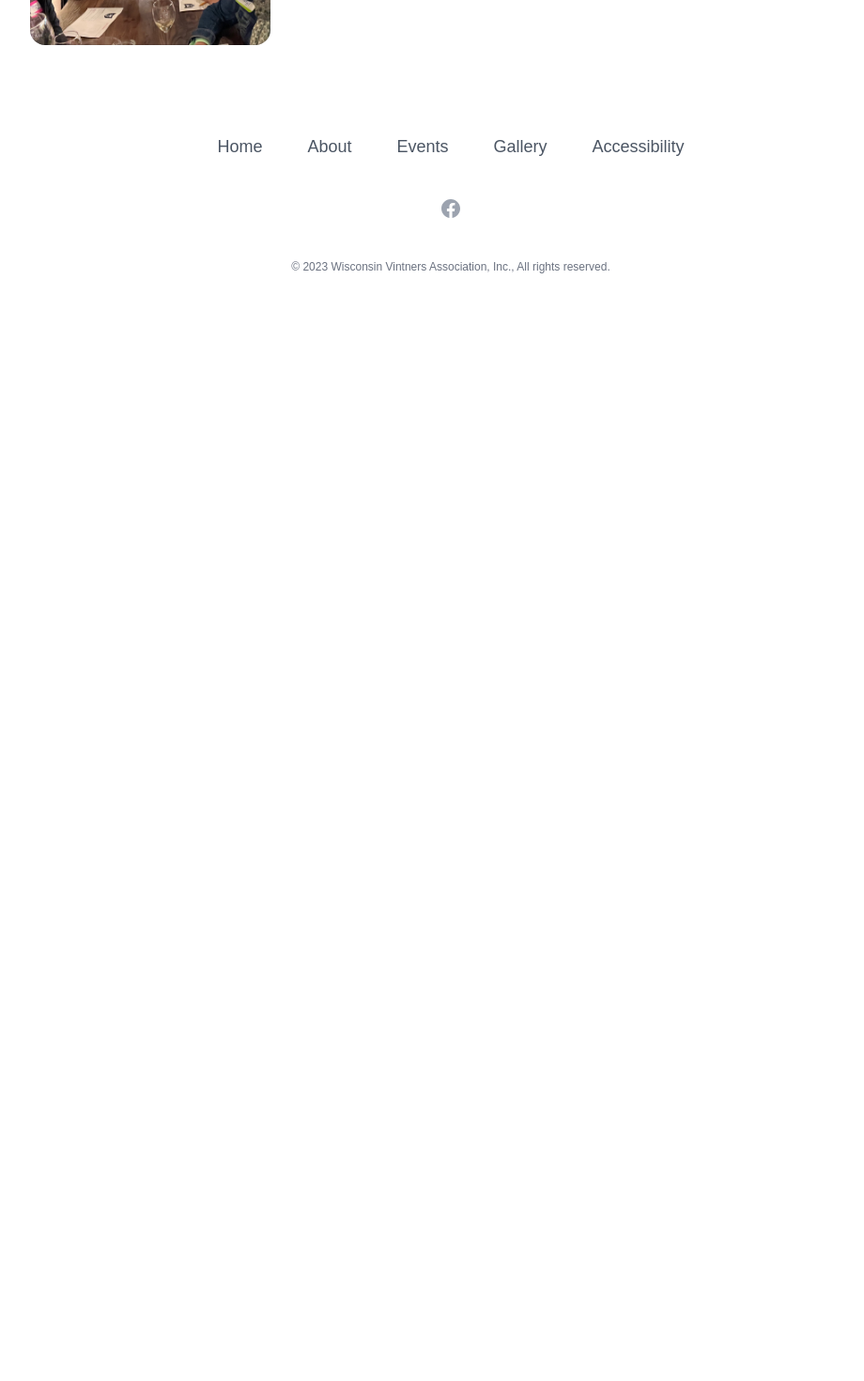
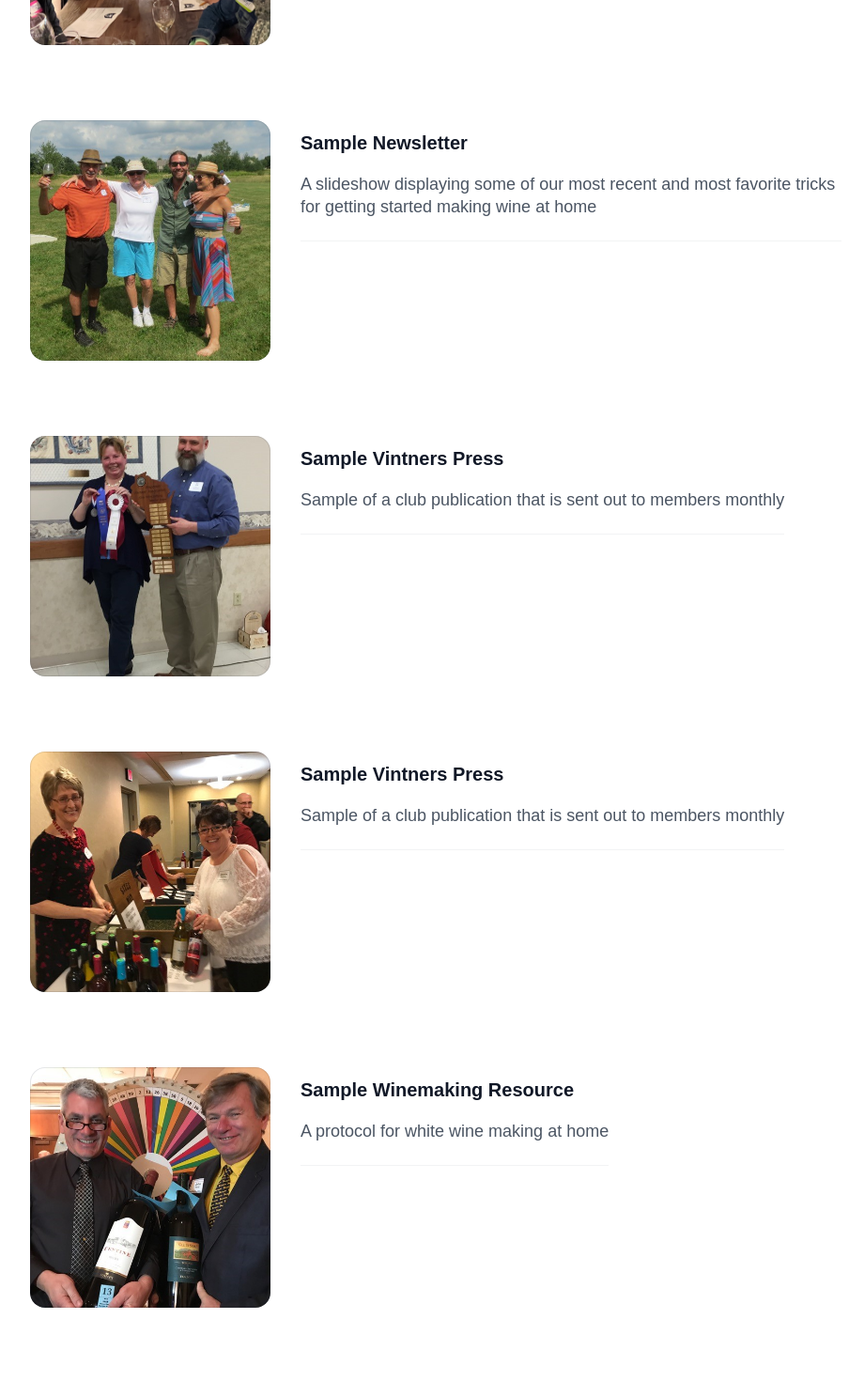
Before and after one commit to lee14k/winemakers2.0, a Next.js app: page /Resources in a window 1280 px wide. Shown: the part 580-2050 px from the top of the page at 94% size, without its empty margins (160-1080 px from the left). Before the commit the page ends 1098 px from the top, so only its background shows below. Built offline with nearby package versions, Linux system fonts and the light colour scheme; no server answers.

Commit message:
making changes to resource list

```diff
--- a/Components/Resourceslist.jsx
+++ b/Components/Resourceslist.jsx
@@ -2,14 +2,58 @@ import Footer from "./Footer";
 const posts = [
   {
     id: 1,
-    title: "Tips & Tricks for Winemaking",
+    title: "Sample Member Presentation",
     href: "/Tips-and-Tricks-9_13_23.pdf",
     description:
       "A slideshow displaying some of our most recent and most favorite tricks for getting started making wine at home",
     imageUrl:
       "./midwinepic.jpeg",
   },
-
+    {
+    id: 1,
+    title: "Sample Newsletter",
+    href: "https://drive.google.com/file/d/1AFtVbiVbivrb6-uyluoMvy1m0kpjwFWB/view?usp=drive_link",
+    description:
+      "A slideshow displaying some of our most recent and most favorite tricks for getting started making wine at home",
+    imageUrl:
+      "./four.jpg",
+  },
+{
+    id: 1,
+    title: "Sample Vintners Press",
+    href: "https://drive.google.com/file/d/1Oy5X8dqBFxfQXCqcZFunf8K8Wt8YN5Z1/view?usp=drive_linkf",
+    description:
+      "Sample of a club publication that is sent out to members monthly",
+    imageUrl:
+      "./5.jpg",
+  },
+  {
+    id: 1,
+    title: "Sample Vintners Press",
+    href: "https://drive.google.com/file/d/1AFtVbiVbivrb6-uyluoMvy1m0kpjwFWB/view?usp=drive_link",
+    description:
+      "Sample of a club publication that is sent out to members monthly",
+    imageUrl:
+      "./8.jpg",
+  },
+    {
+    id: 1,
+    title: "Sample Winemaking Resource",
+    href: "https://drive.google.com/file/d/1r-gizEbyLJHBVZNwc6wGAc5TouyfqQ9_/view?usp=sharing",
+    description:
+      "A protocol for white wine making at home",
+    imageUrl:
+      "./9.jpg",
+  },
+    {
+    id: 1,
+    title: "Sample Winemaking Resource",
+    href: "https://drive.google.com/file/d/1LSJMChMHagsWbW2Yr8fErkk0v_frtzm1/view?usp=sharing",
+    description:
+      "A merlot yeast selection chart",
+    imageUrl:
+      "./7.jpg",
+  },
 ];
 
 export default function ResourcesList() {
```
